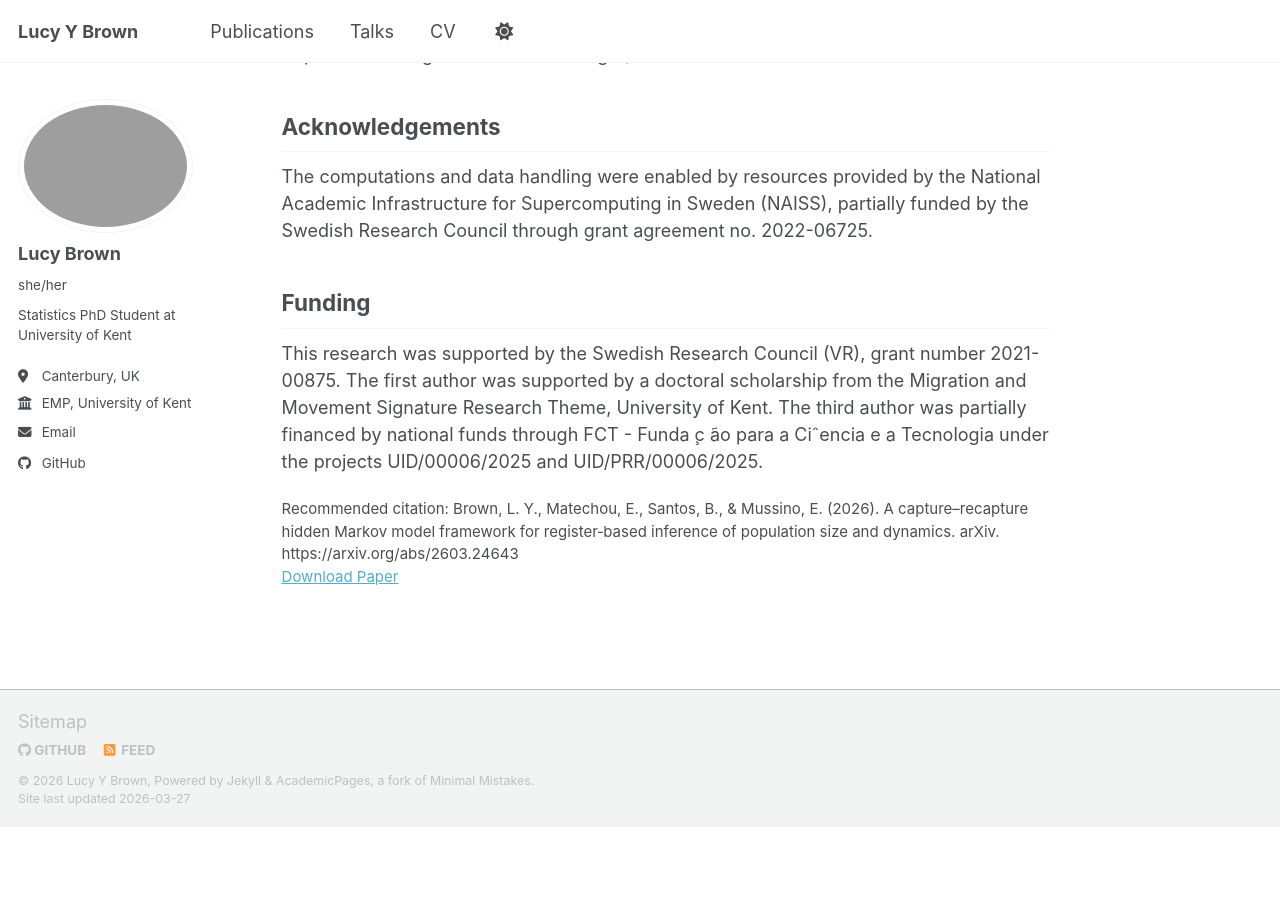
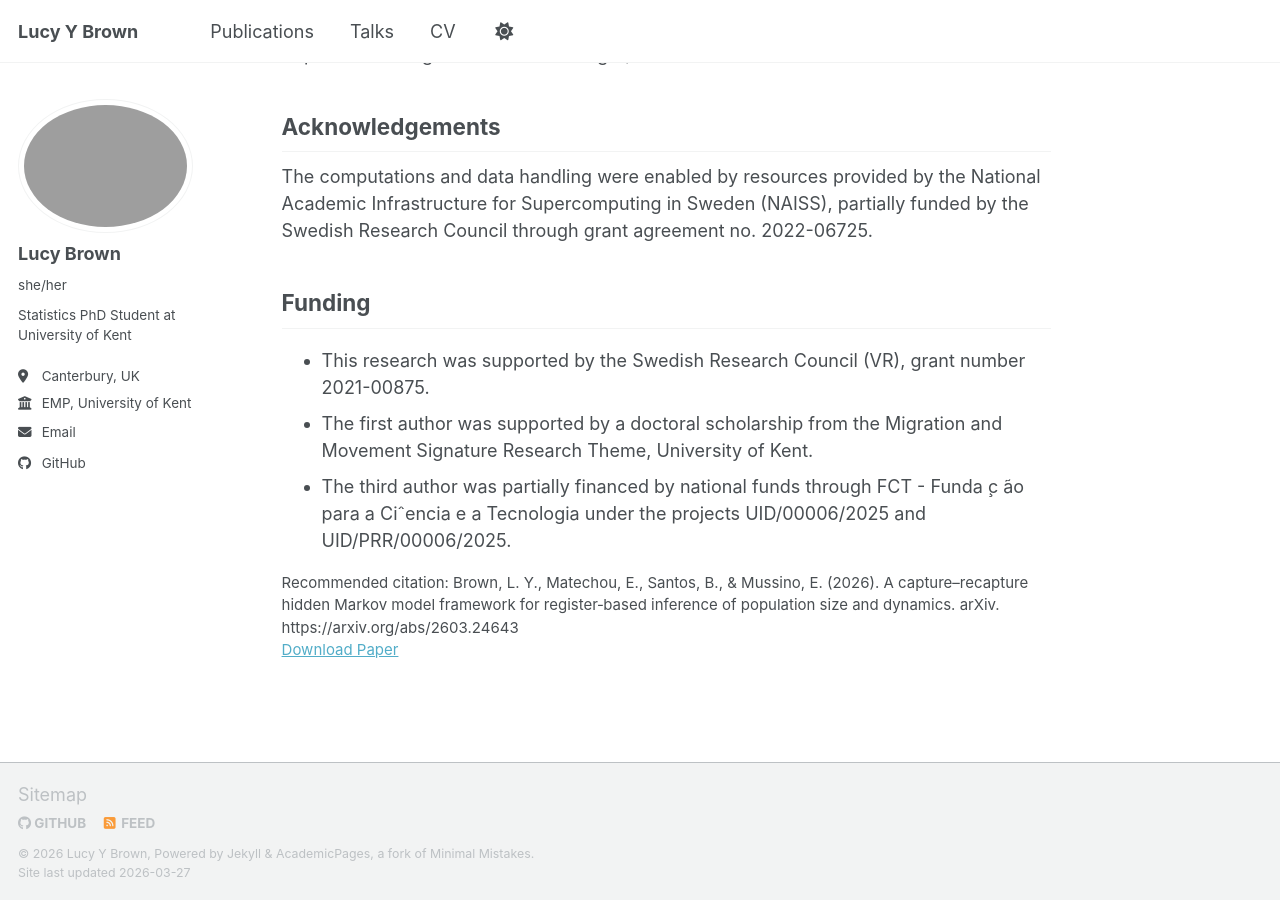
Before and after one commit to lucyybrown/lucyybrown.github.io, a Jekyll site: the page built from _publications/HMM_CR.md, in a window 1280 px wide and 900 px high, scrolled down 1185 px. Built offline with Jekyll 4.4.1, drawn with Linux system fonts in a browser that asks for light colours; a script bundle is joined from its source files by our own code; library files that are not in the unit come from our copies; before the commit the page ends 2012 px from its top, so only the background shows below that.

Commit message:
Update HMM_CR.md

```diff
--- a/_publications/HMM_CR.md
+++ b/_publications/HMM_CR.md
@@ -20,6 +20,6 @@ Due to the sensitive and confidential nature of the data used in this paper, the
 The computations and data handling were enabled by resources provided by the National Academic Infrastructure for Supercomputing in Sweden (NAISS), partially funded by the Swedish Research Council through grant agreement no. 2022-06725.
 
 ## Funding
-This research was supported by the Swedish Research Council (VR), grant number 2021-00875.
-The first author was supported by a doctoral scholarship from the Migration and Movement Signature Research Theme, University of Kent.
-The third author was partially financed by national funds through FCT - Funda ̧c ̃ao para a Ciˆencia e a Tecnologia under the projects UID/00006/2025 and UID/PRR/00006/2025.
+* This research was supported by the Swedish Research Council (VR), grant number 2021-00875.
+* The first author was supported by a doctoral scholarship from the Migration and Movement Signature Research Theme, University of Kent.
+* The third author was partially financed by national funds through FCT - Funda ̧c ̃ao para a Ciˆencia e a Tecnologia under the projects UID/00006/2025 and UID/PRR/00006/2025.
```
